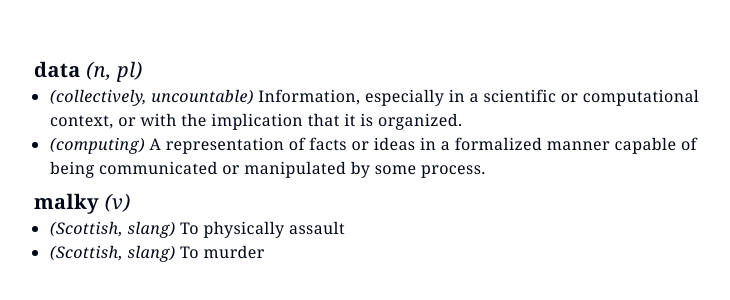
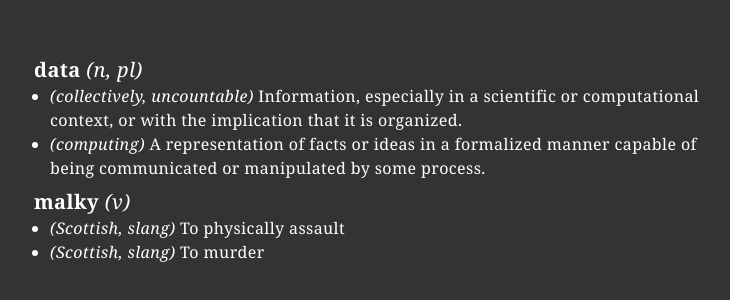
Before and after one commit to ajrussellaudio/datamalky_dev, a Next.js app: page / in a window 1280 px wide. Shown: the part 244-544 px from the top of the page, without its empty margins (270-1000 px from the left). Built offline with nearby package versions, Linux system fonts and the light colour scheme.

Commit message:
Hardcode to favourite colours

```diff
--- a/src/app/layout.tsx
+++ b/src/app/layout.tsx
@@ -1,21 +1,12 @@
 import type { Metadata } from "next";
-import {
-  Libre_Baskerville as FontSerif,
-  Inter as FontSans,
-} from "next/font/google";
+import { Libre_Baskerville as FontSerif } from "next/font/google";
 import "./globals.css";
 import { cn } from "@/lib/utils";
-import { ThemeProvider } from "@/components/theme-provider";
 
 const fontSerif = FontSerif({
   subsets: ["latin"],
   weight: ["400", "700"],
   variable: "--font-serif",
-});
-
-const fontSans = FontSans({
-  subsets: ["latin"],
-  variable: "--font-sans",
 });
 
 export const metadata: Metadata = {
@@ -30,15 +21,10 @@ export default function RootLayout({
 }>) {
   return (
     <html lang="en" className="h-full">
-      <body className={cn("h-full p-4", fontSerif.variable, fontSans.variable)}>
-        <ThemeProvider
-          attribute="class"
-          defaultTheme="system"
-          enableSystem
-          disableTransitionOnChange
-        >
-          {children}
-        </ThemeProvider>
+      <body
+        className={cn("h-full p-4 bg-[#333333] text-white", fontSerif.variable)}
+      >
+        {children}
       </body>
     </html>
   );
--- a/src/components/theme-provider.tsx
+++ /dev/null
@@ -1,9 +0,0 @@
-"use client";
-
-import * as React from "react";
-import { ThemeProvider as NextThemesProvider } from "next-themes";
-import { type ThemeProviderProps } from "next-themes/dist/types";
-
-export function ThemeProvider({ children, ...props }: ThemeProviderProps) {
-  return <NextThemesProvider {...props}>{children}</NextThemesProvider>;
-}
```
